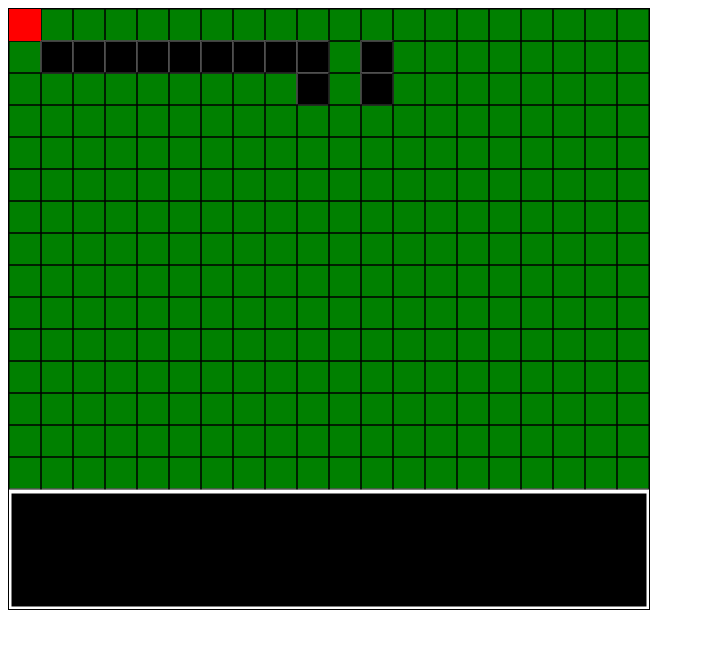
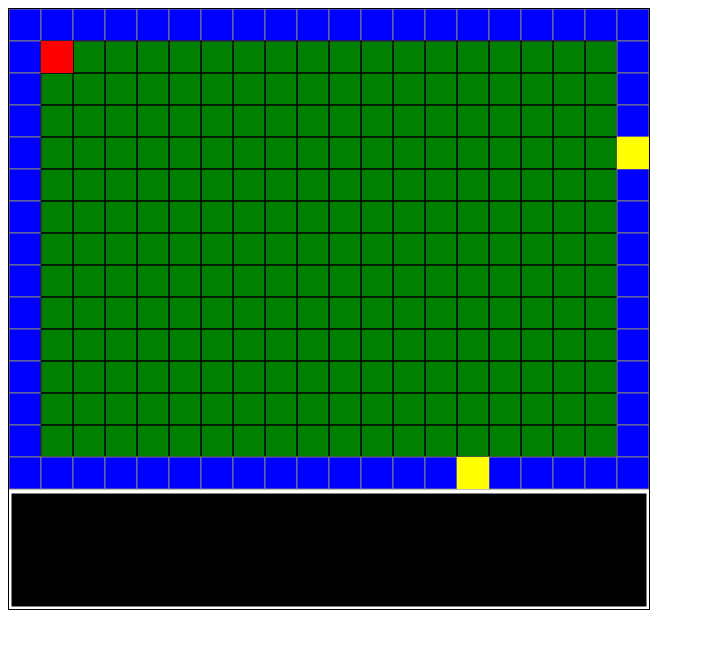
Before and after one commit to ufjf-dcc104/dcc138-2019-3-trb2-rafaelstjf, a plain HTML site: page index.html in a window 1280 px wide. Shown: the whole page, without its empty margins (0-705 px from the left). Drawn offline with Linux system fonts and the light colour scheme.

Commit message:
Bomb and enemy's prototype created

```diff
--- /dev/null
+++ b/Bomb.js
@@ -0,0 +1,37 @@
+function Bomb(row0, column0) {
+    this.posColumn = column0;
+    this.posRow = row0;
+    this.w = 32;
+    this.h = 32;
+    this.boxColliderW = 32;
+    this.boxColliderH = 32;
+    this.color = "yellow";
+    this.strokeColor = "black";
+    this.maxTick = 3;
+    this.currentTick = 0;
+    this.readyToExplode = false;
+}
+
+Bomb.prototype.behave = function (dt) {
+    if (this.currentTick >= this.maxTick) {
+        this.readyToExplode = true;
+        this.currentTick = 0;
+        this.color = "red";
+    } else {
+        this.currentTick = this.currentTick + dt;
+        if (this.currentTick >= 2 && this.currentTick < 3)
+            this.color = "orange";
+    }
+}
+Bomb.prototype.draw = function (ctx, grid) {
+
+    ctx.fillStyle = this.color;
+    ctx.fillRect(grid[this.posRow][this.posColumn].x, grid[this.posRow][this.posColumn].y, this.w, this.h);
+    /*
+    ctx.save();
+    ctx.translate(this.posColumn * 32, this.posRow * 32);
+    ctx.fillStyle = this.color;
+    ctx.fillRect(-this.w / 2, -this.h / 2, this.w, this.h);
+    ctx.restore();
+    */
+}
--- /dev/null
+++ b/Enemy.js
@@ -0,0 +1,89 @@
+function Enemy(row0, column0) {
+    this.posColumn = column0;
+    this.posRow = row0;
+    this.posColumn0 = column0;
+    this.posRow0 = row0;
+    this.w = 32;
+    this.h = 32;
+    this.boxColliderW = 32;
+    this.boxColliderH = 32;
+    this.vColumn = 1;
+    this.vRow = 1;
+    this.movingDir = "none";
+    this.color = "yellow";
+    this.strokeColor = "black";
+    this.score = 0;
+    this.movespeed = 1;
+    this.lastMoved = 0;
+}
+
+Enemy.prototype.move = function (dt, numRows, numColumns, grid) {
+
+    if (this.lastMoved < this.movespeed) {
+        this.lastMoved = this.lastMoved + dt;
+    } else {
+        this.lastMoved = 0;
+        if (this.posColumn + this.vColumn >= 0 && this.posColumn + this.vColumn < numColumns) {
+            if (this.vColumn > 0)
+                this.movingDir = "right";
+            else if (this.vColumn < 0)
+                this.movingDir = "left";
+            this.posColumn = this.posColumn + this.vColumn
+        }
+        if (this.posRow + this.vRow >= 0 && this.posRow + this.vRow < numRows) {
+            if (this.vRow < 0)
+                this.movingDir = "up";
+            else if (this.vRow > 0)
+                this.movingDir = "down";
+            this.posRow = this.posRow + this.vRow;
+        }
+    }
+}
+Enemy.prototype.checkCollision = function (grid, numRows, numColumns) {
+    if (grid[this.posRow][this.posColumn].layer > 0) {
+        if (this.vx > 0) {
+            this.posColumn = this.posColumn - 1;
+            this.vx = -this.vx;
+            this.x = this.x - 1;
+        }
+        else if (this.vx < 0) {
+            this.posColumn = this.posColumn + 1;
+            this.vx = -this.vx;
+            this.x = this.x + 1;
+
+        }
+        else if (this.vy < 0) {
+            this.posRow = this.posRow + 1;
+            this.vy = -this.vy;
+            this.y = this.y + 1;
+
+        }
+        else if (this.vy > 0) {
+            this.posRow = this.posRow - 1;
+            this.vy = -this.vy;
+            this.y = this.y - 1;
+        }
+    }
+}
+Enemy.prototype.reset = function () {
+    //restore the variables to their default value
+    this.posColumn = this.x0;
+    this.posRow = this.y0;
+    this.vColumn = 0;
+    this.vRow = 0;
+    this.lifes = 3;
+    this.score = 0;
+    this.maxBombs = 1;
+}
+
+Enemy.prototype.draw = function (ctx, grid) {
+    ctx.fillStyle = this.color;
+    ctx.fillRect(grid[this.posRow][this.posColumn].x, grid[this.posRow][this.posColumn].y, this.w, this.h);
+    /*
+    ctx.save();
+    ctx.translate(this.posColumn * 32, this.posRow * 32);
+    ctx.fillStyle = this.color;
+    ctx.fillRect(-this.w / 2, -this.h / 2, this.w, this.h);
+    ctx.restore();
+    */
+}
--- a/Player.js
+++ b/Player.js
@@ -15,6 +15,7 @@ function Player(row0, column0) {
     this.immunity = false;
     this.lifes = 3;
     this.score = 0;
+    this.maxBombs = 1;
 }
 
 Player.prototype.move = function (dt, numRows, numColumns, grid) {
@@ -50,16 +51,6 @@ Player.prototype.checkCollision = function (grid, numRows, numColumns) {
         console.log(this.posRow, this.posRow);
     }
 }
-/*
-Player.prototype.collideWith = function (target) {
-    //Basic box collider
-    if (target.x + target.boxColliderW < this.posColumn - this.boxColliderW / 2) return false;
-    if (target.x - target.boxColliderW / 2 > this.posColumn + this.boxColliderW) return false;
-    if (target.y + target.boxColliderH < this.posRow - this.boxColliderH / 2) return false;
-    if (target.y - target.boxColliderH / 2 > this.posRow + this.boxColliderH) return false;
-    return true;
-}
-*/
 Player.prototype.reset = function () {
     //restore the variables to their default value
     this.posColumn = this.x0;
@@ -68,6 +59,7 @@ Player.prototype.reset = function () {
     this.vRow = 0;
     this.lifes = 3;
     this.score = 0;
+    this.maxBombs = 1;
 }
 
 Player.prototype.draw = function (ctx, grid) {
--- a/index.html
+++ b/index.html
@@ -6,6 +6,8 @@
     <meta http-equiv='X-UA-Compatible' content='IE=edge'>
     <title>Simple Game</title>
     <script src="Player.js"></script>
+    <script src="Enemy.js"></script>
+    <script src="Bomb.js"></script>
 </head>
 
 <body>
--- a/main.js
+++ b/main.js
@@ -9,12 +9,13 @@ var numRows = 480 / 32;
 var highScore = 0;
 var level = 0;
 var enemies = [];
-var player = new Player(0, 0); //creates the player's object
-
+var bombs = [];
+var player = new Player(1, 1); //creates the player's object
 //build grid
 for (var i = 0; i < numRows; i++) {
     grid[i] = [];
 }
+
 for (var i = 0; i < numRows; i++) {
     for (var j = 0; j < numColumns; j++) {
         coordinates = {
@@ -25,35 +26,37 @@ for (var i = 0; i < numRows; i++) {
         grid[i][j] = coordinates;
     }
 }
-
-grid[1][1].layer = 1;
-grid[1][2].layer = 1;
-grid[1][3].layer = 1;
-grid[1][4].layer = 1;
-grid[1][5].layer = 1;
-grid[1][6].layer = 1;
-grid[1][7].layer = 1;
-grid[1][8].layer = 1;
-grid[1][9].layer = 1;
-grid[2][9].layer = 1;
-grid[1][11].layer = 1;
-grid[2][11].layer = 1;
+for (var j = 0; j < numColumns; j++) {
+    grid[numRows - 1][j].layer = 1;
+    grid[0][j].layer = 1;
+}
+for (var i = 0; i < numRows; i++) {
+    grid[i][numColumns - 1].layer = 1;
+    grid[i][0].layer = 1;
+}
+//creates enemies
+for (var i = 0; i < 2; i++) {
+    enemies.push(new Enemy(parseInt(Math.random() * numRows), parseInt(Math.random() * numColumns)));
+}
 
 function drawGrid() {
     for (var i = 0; i < numRows; i++) {
         for (var j = 0; j < numColumns; j++) {
             if (grid[i][j].layer == 1) {
-                ctx.fillStyle = "black";
+                ctx.fillStyle = "blue";
                 ctx.fillRect(grid[i][j].x, grid[i][j].y, 32, 32);
-                ctx.strokeStyle = "white";
+                ctx.strokeStyle = "gray";
+                ctx.strokeRect(grid[i][j].x, grid[i][j].y, 32, 32);
+            } else {
+
+                ctx.strokeStyle = "black";
                 ctx.strokeRect(grid[i][j].x, grid[i][j].y, 32, 32);
             }
-            ctx.strokeStyle = "black";
-            ctx.strokeRect(grid[i][j].x, grid[i][j].y, 32, 32);
 
         }
     }
 }
+
 //functions
 function clearCanvas() {
     //clear the canvas
@@ -70,6 +73,22 @@ function clearCanvas() {
 
 function moveObjects() {
     player.move(dt, numRows, numColumns, grid);
+    for (var i = 0; i < enemies.length; i++) {
+        enemies[i].move(dt, numRows, numColumns, grid);
+    }
+    for (var i = 0; i < bombs.length; i++) {
+        bombs[i].behave(dt);
+    }
+}
+function drawObjects() {
+    drawGrid();
+    for (var i = 0; i < enemies.length; i++) {
+        enemies[i].draw(ctx, grid);
+    }
+    for (var i = 0; i < bombs.length; i++) {
+        bombs[i].draw(ctx, grid);
+    }
+    player.draw(ctx, grid);
 }
 function loop(t) {
     clearCanvas();
@@ -77,8 +96,11 @@ function loop(t) {
         dt = (t - prevTime) / 1000;
         moveObjects() //move them first and then check collisions
         player.checkCollision(grid, numRows, numColumns);
-        drawGrid();
-        player.draw(ctx, grid);
+        for (var i = 0; i < enemies.length; i++) {
+            enemies[i].checkCollision(grid, numRows, numColumns);
+        }
+        drawObjects();
+
         prevTime = t;
     }
     requestAnimationFrame(loop);
@@ -106,6 +128,9 @@ addEventListener("keydown", function (e) {
 addEventListener("keyup", function (e) {
     switch (e.keyCode) {
         case 32: //space key
+            if (bombs.length < player.maxBombs) {
+                bombs.push(new Bomb(player.posRow, player.posColumn));
+            }
             break;
         case 37: //left arrow key
             player.vColumn = 0;
```
